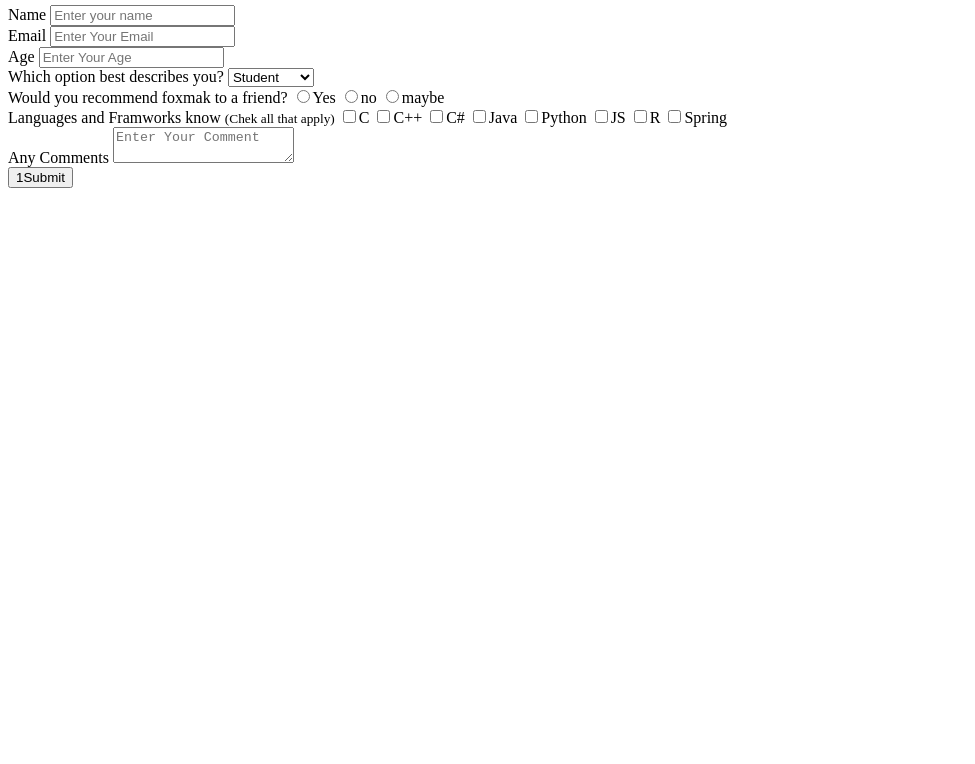
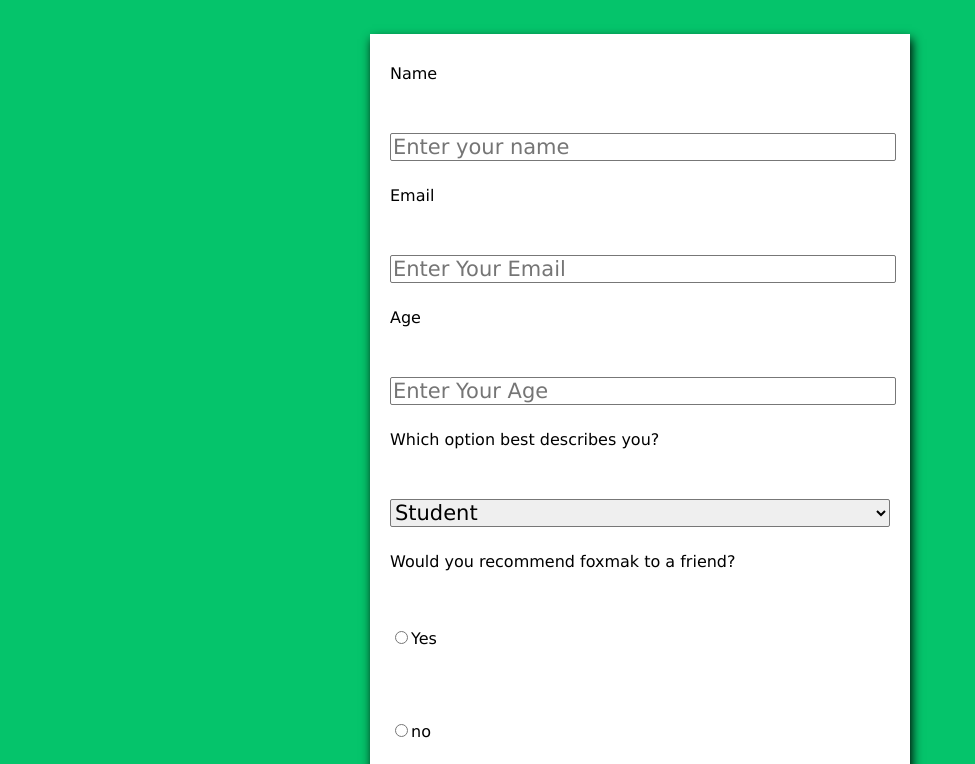
Before and after one commit to monjurulhaque64/Build-a-Survey-Form-using-HTML-and-CSS, a plain HTML site: page index.html in a window 1280 px wide. Shown: the part 75-839 px from the top of the page, without its empty margins (0-975 px from the left). Before the commit the page ends 800 px from the top, so only its background shows below. Drawn offline with Linux system fonts and the light colour scheme.

Commit message:
6nd edit

```diff
--- a/index.html
+++ b/index.html
@@ -5,6 +5,7 @@
     <meta http-equiv="X-UA-Compatible" content="IE=edge">
     <meta name="viewport" content="width=device-width, initial-scale=1.0">
     <title>Build a Survey Form using HTML and CSS</title>
+    <link rel="stylesheet" href="style.css">
 </head>
 <body>
     <h1>FoxMak Survey Form</h1>
@@ -21,7 +22,7 @@
             </label>
             <input type="text" id="email" placeholder="Enter Your Email">
         </div>
-        <div class="from-control">
+        <div class="form-control">
             <label for="age" id="label-age">
                 Age
             </label>
@@ -85,7 +86,7 @@
             <label for="comment">Any Comments</label>
             <textarea name="comment" id="comment" placeholder="Enter Your Comment"></textarea>
         </div>
-        <button type="submit" value="submit">1Submit</button>
+        <button type="submit" value="submit">Submit</button>
     </form>
 </body>
 </html>
--- /dev/null
+++ b/style.css
@@ -0,0 +1,36 @@
+body{
+    background-color: #05c46b;
+    font-family: Verdana;
+    text-align: center;
+}
+
+form{
+    background-color: #fff;
+    max-width: 500px;
+    margin: 50px auto;
+    padding: 30px 20px;
+    box-shadow: 2px 5px 10px rgba(0, 0, 0, 5);
+}
+.form-control{
+    text-align: left;
+    margin-bottom: 25px;
+}
+.form-control label{
+    display: block;
+    margin-bottom: 10px;
+}
+.form-control input, .form-control select, .form-control textarea{
+    border: 1px solid #777;
+    border-radius: 2px;
+    font-family: inherit;
+    font-size: 21px;
+    display: block;
+    width: 100%;
+    margin-top: 50px;
+    margin-bottom: 20px;
+}
+
+.form-control input[type="radio"] , .form-control input[type="checkbox"]{
+    display: inline-block;
+    width: auto;
+}
```
